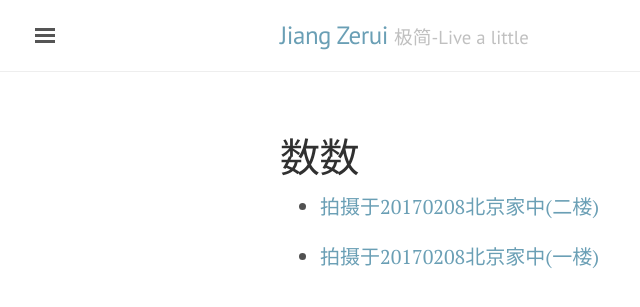
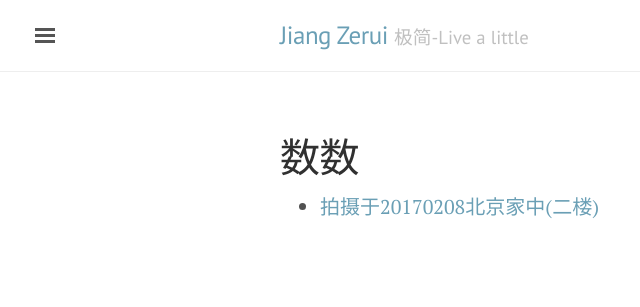
Before and after one commit to jiangzerui/blog, a Jekyll site: the page built from shushu.md, in a window 1280 px wide. Shown: the top 307 px of the page, without its empty margins (0-640 px from the left). Built offline with Jekyll 4.4.1, drawn with Linux system fonts in a browser that asks for light colours; comment, search, counter and statistics services are not loaded.

Commit message:
delete h5 js

```diff
--- a/_includes/head.html
+++ b/_includes/head.html
@@ -2,8 +2,7 @@
   <link href="http://gmpg.org/xfn/11" rel="profile">
   <meta http-equiv="X-UA-Compatible" content="IE=edge">
   <meta http-equiv="content-type" content="text/html; charset=utf-8">
-  <!--主流浏览器支持H5标签video播放js-->
-  <script src="http://html5media.googlecode.com/svn/trunk/src/html5media.min.js"></script>
+
 
   <!-- Enable responsiveness on mobile devices-->
   <meta name="viewport" content="width=device-width, initial-scale=1.0, maximum-scale=1">
--- a/shushu.md
+++ b/shushu.md
@@ -4,7 +4,7 @@ title:  数数
 ---
 
 
-
+<!--
 - [拍摄于20170208北京家中(二楼)](http://jiangzerui.cn/public/asset/video/shushu_tea.mp4)
-
-- [拍摄于20170208北京家中(一楼)](http://jiangzerui.cn/shushu-video/2017-03-07-来个数数的视频)
+-->
+- [拍摄于20170208北京家中(二楼)](http://jiangzerui.cn/shushu-video/2017-03-07-来个数数的视频)
```
